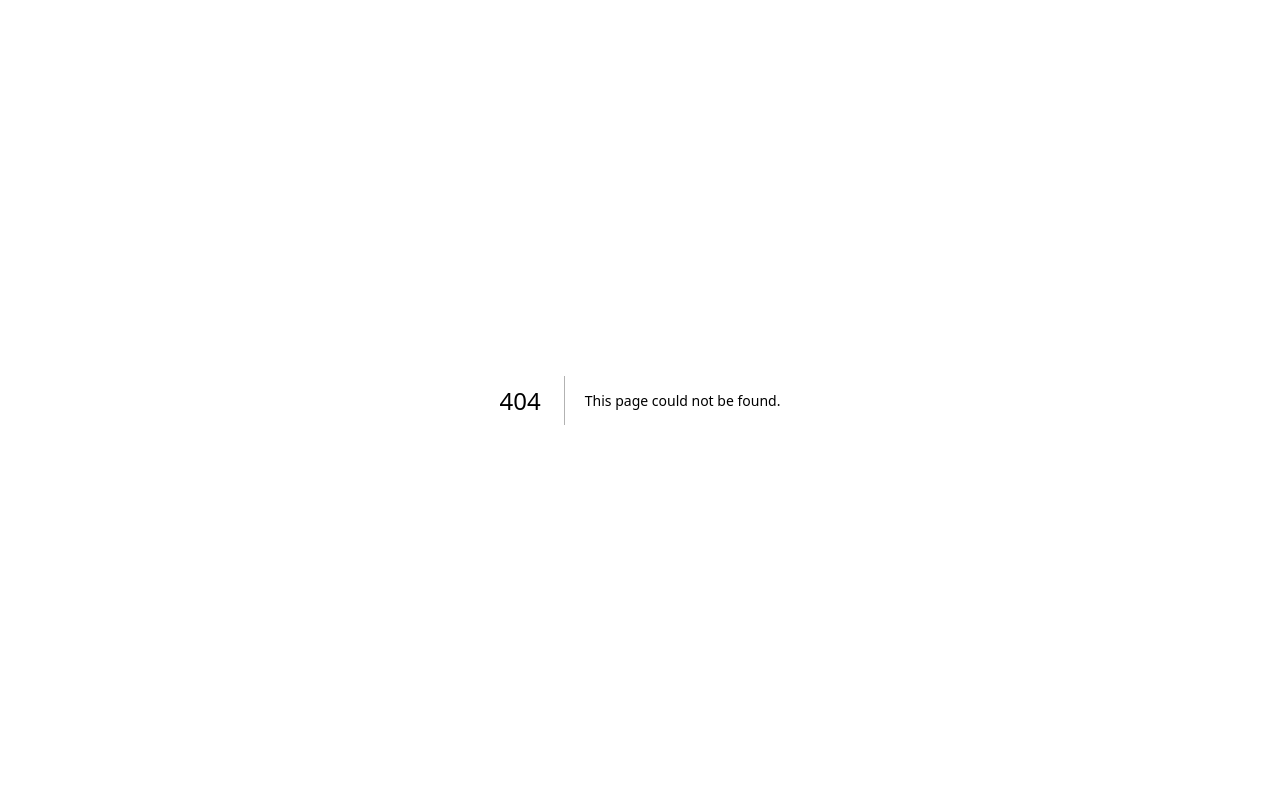
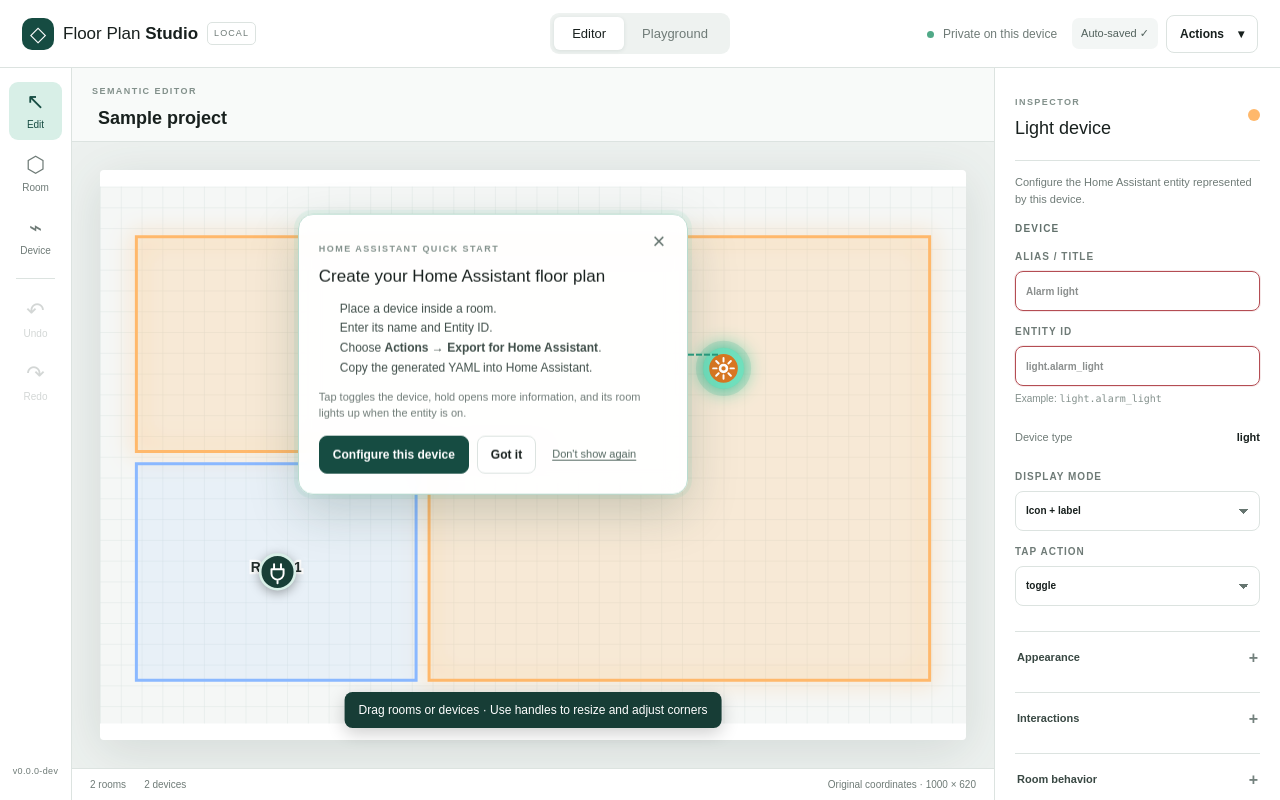
Before and after one commit to wlai-lp/interactive-floor-plan-studio, a Next.js app: page /editor in a window 1280 px wide. Before the commit this address had no page. Built offline with nearby package versions, Linux system fonts and the light colour scheme.

Commit message:
feat: expose editor at dedicated route

```diff
--- /dev/null
+++ b/app/editor/page.tsx
@@ -0,0 +1,12 @@
+"use client";
+
+import dynamic from "next/dynamic";
+
+const Editor = dynamic(() => import("../editor"), {
+  ssr: false,
+  loading: () => null,
+});
+
+export default function EditorPage() {
+  return <Editor />;
+}
```
